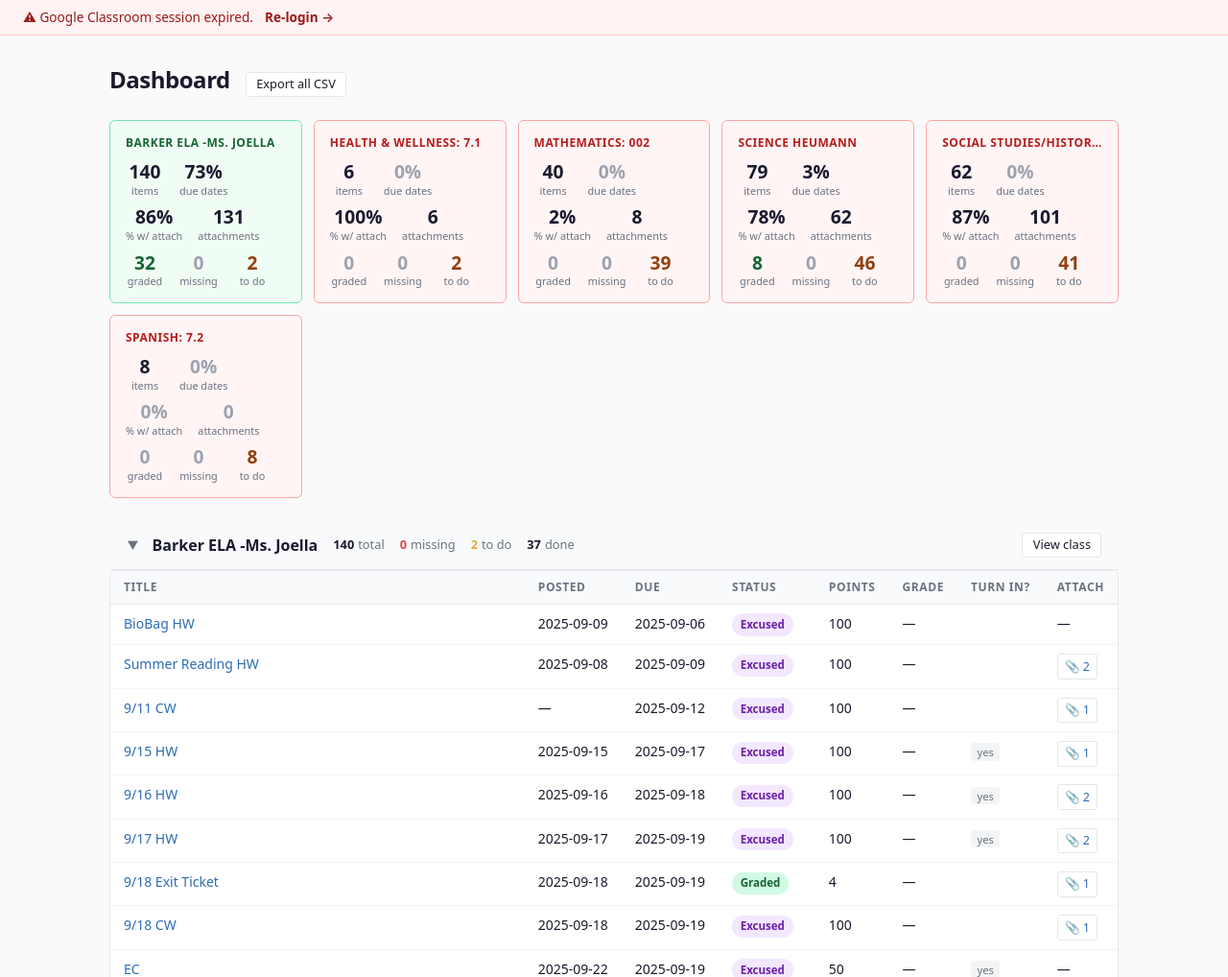
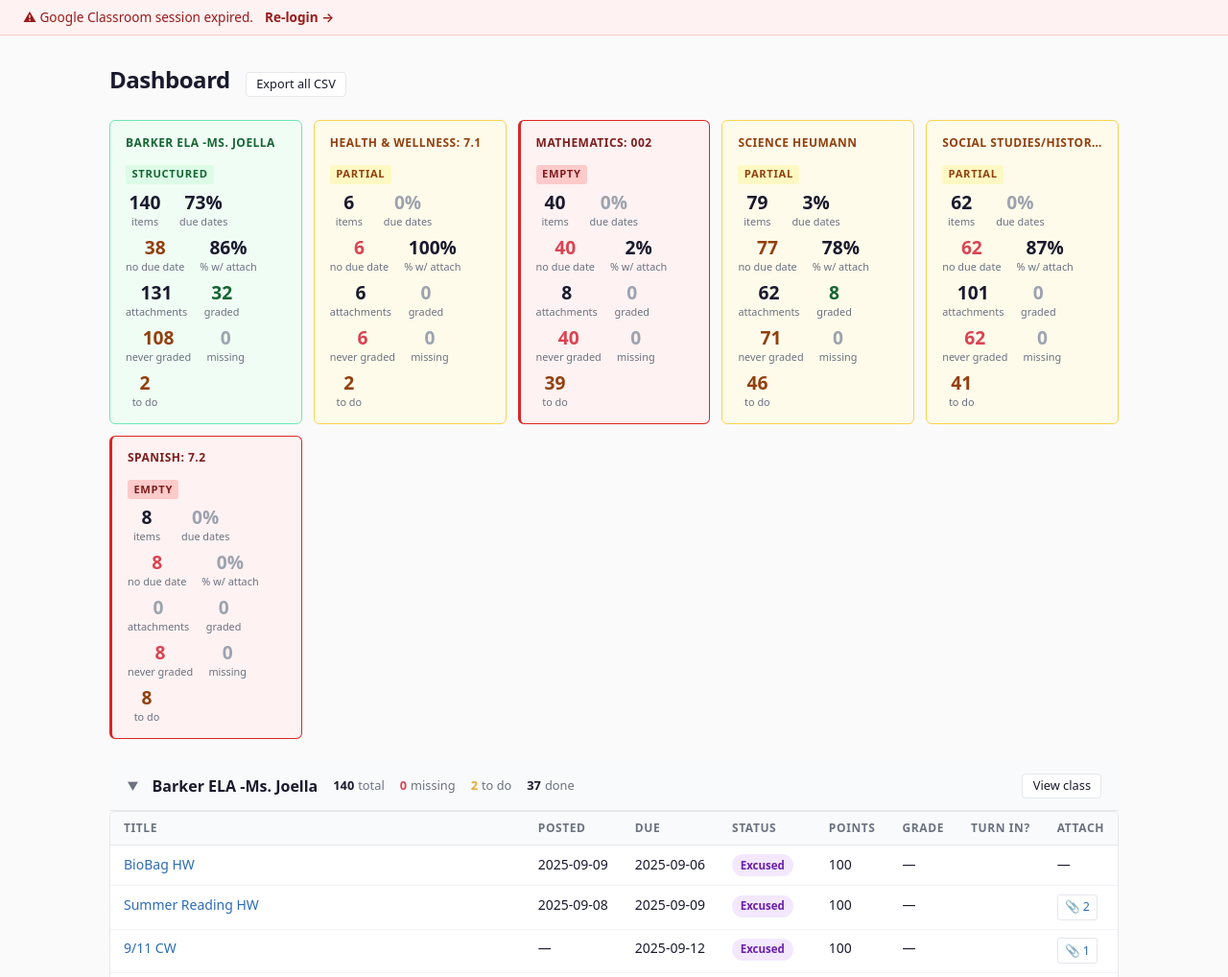
Before and after one commit to sageframe-no-kaji/glassroom, a Flask app: page / in a window 1280 px wide. Shown: the part 52-1070 px from the top of the page at 96% size. Run offline with Flask 3, Linux system fonts and the light colour scheme; data comes from the database, SQL or seed files in the repository.

Commit message:
Ho 5.3: Summary Card Labels — quality label badge + no_due_count + never_graded stats
- Add _quality_label() classifying each class as Structured/Partial/Minimal/Empty
- Extend _class_stats() with no_due_count, never_graded, quality_label fields
- Drive stat card border color from quality_label (new stat-card-dark-red for Empty)
- Add quality-label badge CSS and stat-card-dark-red color tier
- Update dashboard template: quality badge, no due date count, never graded count
- 316 tests passing

```diff
--- a/src/routes/dashboard.py
+++ b/src/routes/dashboard.py
@@ -20,7 +20,18 @@ _URGENT_STATUSES = frozenset({"Missing"})
 _ATTENTION_STATUSES = frozenset({"Assigned"})
 
 
-def _class_stats(assignments: list[Assignment]) -> dict[str, int]:
+def _quality_label(pct_due: int, pct_attach: int, graded: int) -> str:
+    """Classify a class's implementation quality based on combined metrics."""
+    if pct_due < 5 and pct_attach < 10 and graded == 0:
+        return "Empty"
+    if pct_due > 60 and pct_attach > 60 and graded > 0:
+        return "Structured"
+    if pct_due < 20 and pct_attach < 20 and graded == 0:
+        return "Minimal"
+    return "Partial"
+
+
+def _class_stats(assignments: list[Assignment]) -> dict[str, int | str]:
     """Return summary counts for a list of assignments from a single class."""
     total = len(assignments)
     done = sum(1 for a in assignments if a.status in _DONE_STATUSES)
@@ -37,6 +48,8 @@ def _class_stats(assignments: list[Assignment]) -> dict[str, int]:
         len([ln for ln in (str(a.attachment_links) if a.attachment_links else "").split("\n") if ln.strip()])
         for a in assignments
     )
+    no_due_count = sum(1 for a in assignments if not cast(Optional[str], a.due_date))
+    never_graded = total - graded
     return {
         "total": total,
         "done": done,
@@ -46,6 +59,9 @@ def _class_stats(assignments: list[Assignment]) -> dict[str, int]:
         "pct_due": pct_due,
         "pct_attach": pct_attach,
         "attach_count": attach_count,
+        "no_due_count": no_due_count,
+        "never_graded": never_graded,
+        "quality_label": _quality_label(pct_due, pct_attach, graded),
     }
 
 
--- a/src/static/style.css
+++ b/src/static/style.css
@@ -333,14 +333,32 @@ a:hover { text-decoration: underline; }
   box-shadow: 0 0 0 2px rgba(99, 102, 241, 0.15);
 }
 
-/* Colour tiers by % due dates */
-.stat-card-warn   { border-color: #FCA5A5; background: #FFF5F5; }
-.stat-card-amber  { border-color: #FCD34D; background: #FFFBEB; }
-.stat-card-green  { border-color: #6EE7B7; background: #F0FDF4; }
+/* Colour tiers by quality label */
+.stat-card-warn      { border-color: #FCA5A5; background: #FFF5F5; }
+.stat-card-amber     { border-color: #FCD34D; background: #FFFBEB; }
+.stat-card-green     { border-color: #6EE7B7; background: #F0FDF4; }
+.stat-card-dark-red  { border-color: #DC2626; background: #FEF2F2; border-left-width: 3px; }
 
-.stat-card-warn  .stat-card-name { color: #B91C1C; }
-.stat-card-amber .stat-card-name { color: #92400E; }
-.stat-card-green .stat-card-name { color: #166534; }
+.stat-card-warn     .stat-card-name { color: #B91C1C; }
+.stat-card-amber    .stat-card-name { color: #92400E; }
+.stat-card-green    .stat-card-name { color: #166534; }
+.stat-card-dark-red .stat-card-name { color: #7F1D1D; }
+
+/* Quality label badge (Structured / Partial / Minimal / Empty) */
+.quality-label {
+  font-size: 0.7rem;
+  font-weight: 700;
+  text-transform: uppercase;
+  letter-spacing: 0.06em;
+  padding: 0.1rem 0.4rem;
+  border-radius: 3px;
+  display: inline-block;
+  margin-bottom: 0.5rem;
+}
+.quality-structured { color: #166534; background: #DCFCE7; }
+.quality-partial    { color: #92400E; background: #FEF9C3; }
+.quality-minimal    { color: #B91C1C; background: #FEE2E2; }
+.quality-empty      { color: #7F1D1D; background: #FECACA; }
 
 .stat-card-name {
   font-size: 0.75rem;
--- a/src/templates/dashboard.html
+++ b/src/templates/dashboard.html
@@ -15,10 +15,11 @@
 {% else %}
   <div class="stats-row">
     {% for cls in classes %}
-    <div class="stat-card {% if cls.stats.pct_due < 20 %}stat-card-warn{% elif cls.stats.pct_due <= 60 %}stat-card-amber{% else %}stat-card-green{% endif %}"
+    <div class="stat-card {% if cls.stats.quality_label == 'Structured' %}stat-card-green{% elif cls.stats.quality_label == 'Partial' %}stat-card-amber{% elif cls.stats.quality_label == 'Empty' %}stat-card-dark-red{% else %}stat-card-warn{% endif %}"
          onclick="scrollToClass('{{ cls.name | urlencode }}')"
          title="Jump to {{ cls.name }}">
       <div class="stat-card-name" title="{{ cls.name }}">{{ cls.name.split(' - ')[0] }}</div>
+      <span class="quality-label quality-{{ cls.stats.quality_label | lower }}">{{ cls.stats.quality_label }}</span>
       <div class="stat-card-numbers">
         <div class="stat-card-item">
           <span class="stat-card-val">{{ cls.stats.total }}</span>
@@ -27,6 +28,10 @@
         <div class="stat-card-item {% if cls.stats.pct_due == 0 %}stat-zero{% endif %}">
           <span class="stat-card-val">{{ cls.stats.pct_due }}%</span>
           <span class="stat-card-lbl">due dates</span>
+        </div>
+        <div class="stat-card-item {% if cls.stats.no_due_count == 0 %}stat-zero{% elif cls.stats.no_due_count == cls.stats.total %}stat-missing{% else %}stat-todo{% endif %}">
+          <span class="stat-card-val">{{ cls.stats.no_due_count }}</span>
+          <span class="stat-card-lbl">no due date</span>
         </div>
         <div class="stat-card-item {% if cls.stats.pct_attach == 0 %}stat-zero{% endif %}">
           <span class="stat-card-val">{{ cls.stats.pct_attach }}%</span>
@@ -39,6 +44,10 @@
         <div class="stat-card-item {% if cls.stats.graded == 0 %}stat-zero{% else %}stat-done{% endif %}">
           <span class="stat-card-val">{{ cls.stats.graded }}</span>
           <span class="stat-card-lbl">graded</span>
+        </div>
+        <div class="stat-card-item {% if cls.stats.never_graded == cls.stats.total %}stat-missing{% elif cls.stats.never_graded == 0 %}stat-zero{% else %}stat-todo{% endif %}">
+          <span class="stat-card-val">{{ cls.stats.never_graded }}</span>
+          <span class="stat-card-lbl">never graded</span>
         </div>
         <div class="stat-card-item {% if cls.stats.missing > 0 %}stat-missing{% else %}stat-zero{% endif %}">
           <span class="stat-card-val">{{ cls.stats.missing }}</span>
```
Also changed, not shown: tests/test_app.py (+104 -0 lines).
